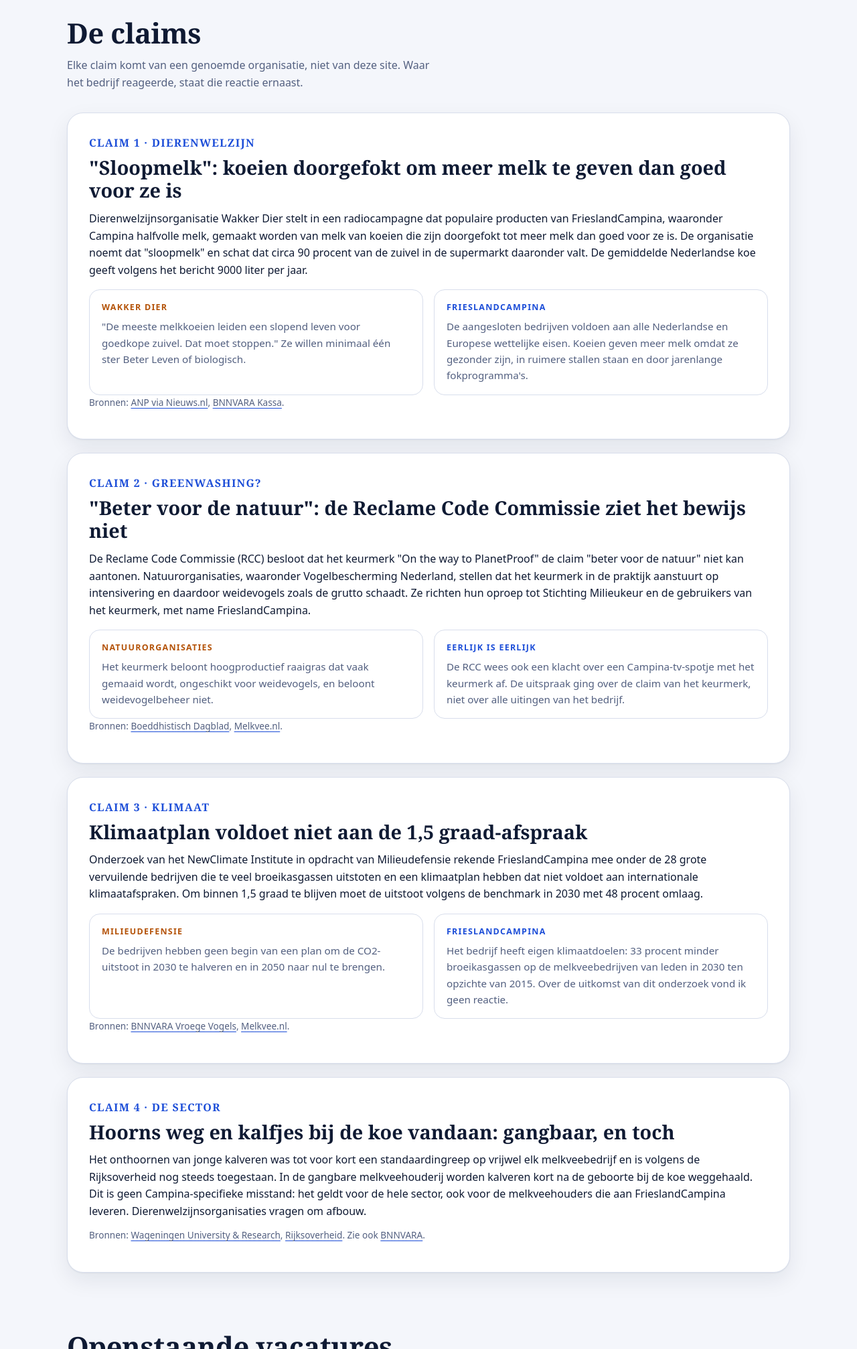
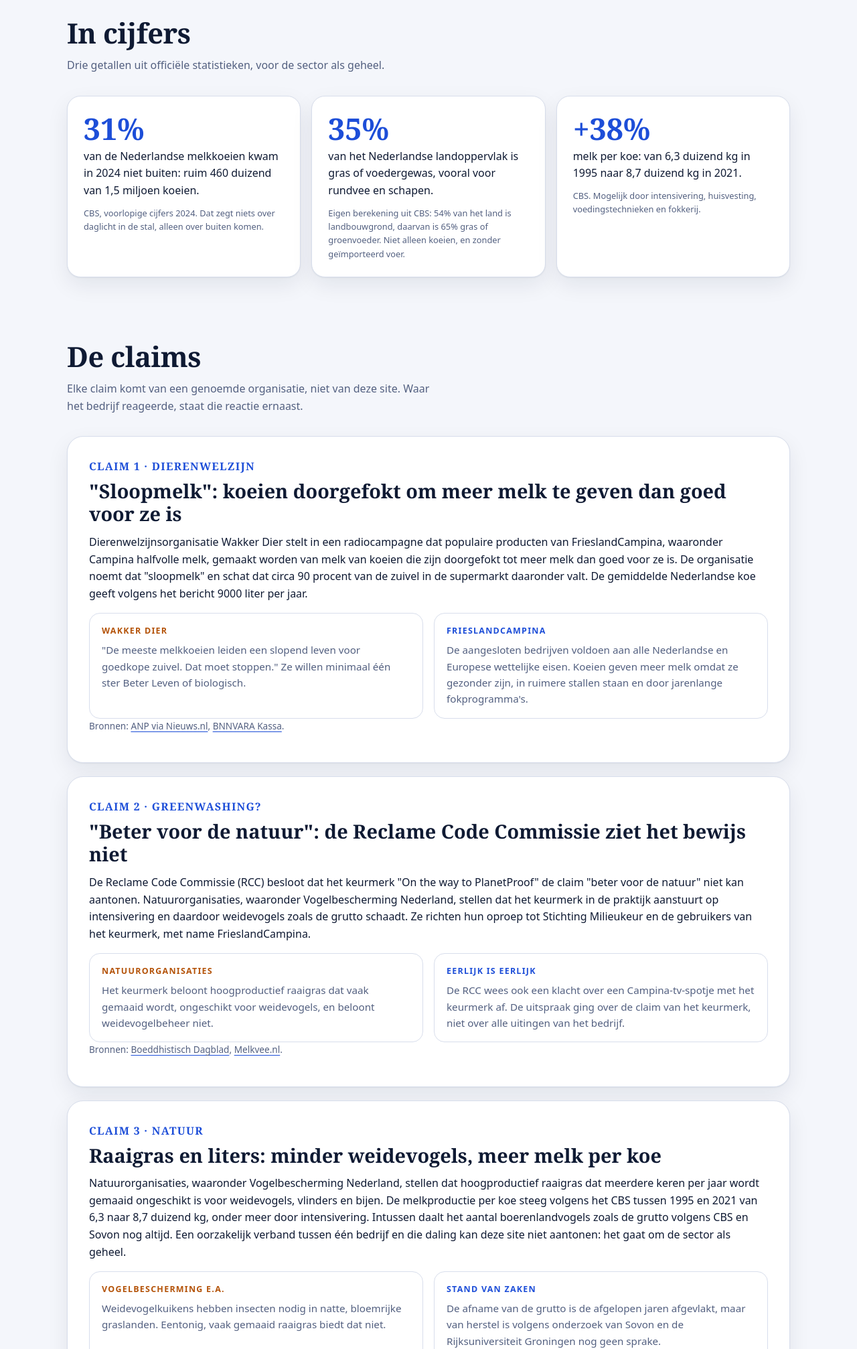
Before and after one commit to virtualdian/werkenbijcampina, a plain HTML site: page index.html in a window 1280 px wide. Shown: the part 786-2800 px from the top of the page at 67% size. Drawn offline with Linux system fonts and the light colour scheme.

Commit message:
Cijfers en raaigras/weidevogel-claim toegevoegd
Co-Authored-By: Claude Sonnet 5.5 <noreply@anthropic.com>

```diff
--- a/index.html
+++ b/index.html
@@ -59,6 +59,11 @@
   .col p { margin: 0; color: var(--muted); }
   .src { margin-top: 14px; font-size: .85rem; color: var(--muted); }
 
+  .stats { display: grid; grid-template-columns: repeat(auto-fit, minmax(240px, 1fr)); gap: 16px; margin: 0 0 8px; }
+  .stat { background: var(--card); border: 1px solid var(--line); border-radius: 20px; padding: 24px; box-shadow: var(--shadow); }
+  .stat b { display: block; font-family: Georgia, serif; font-size: 2.8rem; line-height: 1.05; color: var(--accent); }
+  .stat span { display: block; margin-top: 6px; }
+  .stat small { display: block; margin-top: 10px; color: var(--muted); font-size: .8rem; }
   .vacancies { display: grid; gap: 12px; }
   .job { display: flex; justify-content: space-between; gap: 16px; flex-wrap: wrap; align-items: center; background: var(--card); border: 1px solid var(--line); border-radius: 16px; padding: 18px 22px; }
   .job h3 { margin: 0; font-size: 1.05rem; }
@@ -87,6 +92,7 @@
   <header class="top">
     <a class="brand" href="#">Je wilt toch niet werken bij Campina?</a>
     <nav>
+      <a href="#cijfers">Cijfers</a>
       <a href="#claims">De claims</a>
       <a href="#vacatures">Vacatures</a>
       <a href="#bronnen">Bronnen</a>
@@ -104,6 +110,16 @@
       </div>
       <p id="reply" role="status" aria-live="polite"></p>
     </div>
+
+    <section id="cijfers">
+      <h2 class="reveal">In cijfers</h2>
+      <p class="sub reveal">Drie getallen uit officiële statistieken, voor de sector als geheel.</p>
+      <div class="stats reveal">
+        <div class="stat"><b>31%</b><span>van de Nederlandse melkkoeien kwam in 2024 niet buiten: ruim 460 duizend van 1,5 miljoen koeien.</span><small>CBS, voorlopige cijfers 2024. Dat zegt niets over daglicht in de stal, alleen over buiten komen.</small></div>
+        <div class="stat"><b>35%</b><span>van het Nederlandse landoppervlak is gras of voedergewas, vooral voor rundvee en schapen.</span><small>Eigen berekening uit CBS: 54% van het land is landbouwgrond, daarvan is 65% gras of groenvoeder. Niet alleen koeien, en zonder geïmporteerd voer.</small></div>
+        <div class="stat"><b>+38%</b><span>melk per koe: van 6,3 duizend kg in 1995 naar 8,7 duizend kg in 2021.</span><small>CBS. Mogelijk door intensivering, huisvesting, voedingstechnieken en fokkerij.</small></div>
+      </div>
+    </section>
 
     <section id="claims">
       <h2 class="reveal">De claims</h2>
@@ -134,7 +150,18 @@
         </article>
 
         <article class="claim reveal">
-          <span class="n">Claim 3 · Klimaat</span>
+          <span class="n">Claim 3 · Natuur</span>
+          <h3>Raaigras en liters: minder weidevogels, meer melk per koe</h3>
+          <p>Natuurorganisaties, waaronder Vogelbescherming Nederland, stellen dat hoogproductief raaigras dat meerdere keren per jaar wordt gemaaid ongeschikt is voor weidevogels, vlinders en bijen. De melkproductie per koe steeg volgens het CBS tussen 1995 en 2021 van 6,3 naar 8,7 duizend kg, onder meer door intensivering. Intussen daalt het aantal boerenlandvogels zoals de grutto volgens CBS en Sovon nog altijd. Een oorzakelijk verband tussen één bedrijf en die daling kan deze site niet aantonen: het gaat om de sector als geheel.</p>
+          <div class="cols">
+            <div class="col them"><b>Vogelbescherming e.a.</b><p>Weidevogelkuikens hebben insecten nodig in natte, bloemrijke graslanden. Eentonig, vaak gemaaid raaigras biedt dat niet.</p></div>
+            <div class="col us"><b>Stand van zaken</b><p>De afname van de grutto is de afgelopen jaren afgevlakt, maar van herstel is volgens onderzoek van Sovon en de Rijksuniversiteit Groningen nog geen sprake.</p></div>
+          </div>
+          <p class="src">Bronnen: <a href="https://boeddhistischdagblad.nl/nieuws/210069-onjuiste-natuurclaim-keurmerk-on-the-way-to-planetproof" rel="noopener">Boeddhistisch Dagblad</a>, <a href="https://www.binnenlandsbestuur.nl/ruimte-en-milieu/natuur-en-milieu/aantal-weidevogels-blijft-hard-dalen" rel="noopener">Binnenlands Bestuur (CBS en Sovon)</a>, <a href="https://nos.nl/l/2593188" rel="noopener">NOS</a>, <a href="https://www.cbs.nl/nl-nl/longread/statistische-trends/2022/de-verduurzaming-van-de-landbouw-deel-i-productie-en-verbruik?onepage=true" rel="noopener">CBS</a>.</p>
+        </article>
+
+        <article class="claim reveal">
+          <span class="n">Claim 4 · Klimaat</span>
           <h3>Klimaatplan voldoet niet aan de 1,5 graad-afspraak</h3>
           <p>Onderzoek van het NewClimate Institute in opdracht van Milieudefensie rekende FrieslandCampina mee onder de 28 grote vervuilende bedrijven die te veel broeikasgassen uitstoten en een klimaatplan hebben dat niet voldoet aan internationale klimaatafspraken. Om binnen 1,5 graad te blijven moet de uitstoot volgens de benchmark in 2030 met 48 procent omlaag.</p>
           <div class="cols">
@@ -145,7 +172,7 @@
         </article>
 
         <article class="claim reveal">
-          <span class="n">Claim 4 · De sector</span>
+          <span class="n">Claim 5 · De sector</span>
           <h3>Hoorns weg en kalfjes bij de koe vandaan: gangbaar, en toch</h3>
           <p>Het onthoornen van jonge kalveren was tot voor kort een standaardingreep op vrijwel elk melkveebedrijf en is volgens de Rijksoverheid nog steeds toegestaan. In de gangbare melkveehouderij worden kalveren kort na de geboorte bij de koe weggehaald. Dit is geen Campina-specifieke misstand: het geldt voor de hele sector, ook voor de melkveehouders die aan FrieslandCampina leveren. Dierenwelzijnsorganisaties vragen om afbouw.</p>
           <p class="src">Bronnen: <a href="https://edepot.wur.nl/701185" rel="noopener">Wageningen University &amp; Research</a>, <a href="https://www.rijksoverheid.nl/themas/klimaat-milieu-en-natuur/dierenwelzijn/dierenwelzijn-productiedieren" rel="noopener">Rijksoverheid</a>. Zie ook <a href="https://www.bnnvara.nl/artikelen/minder-dierenleed-als-een-kalfje-bij-de-koe-blijft" rel="noopener">BNNVARA</a>.</p>
@@ -179,6 +206,10 @@
         <li>Melkvee.nl, <a href="https://melkvee.nl/artikel/239637-klacht-over-campina-spotje-afgewezen" rel="noopener">"Klacht over Campina-spotje afgewezen"</a>.</li>
         <li>BNNVARA Vroege Vogels, <a href="https://www.bnnvara.nl/vroegevogels/artikelen/klimaatplannen-van-grote-bedrijven-schieten-tekort" rel="noopener">"Klimaatplannen van grote bedrijven schieten tekort"</a>.</li>
         <li>Melkvee.nl, <a href="https://melkvee.nl/artikel/465739-frieslandcampina-wil-in-2050-klimaatneutrale-zuivel-produceren" rel="noopener">"FrieslandCampina wil in 2050 klimaatneutrale zuivel produceren"</a>.</li>
+        <li>CBS, <a href="https://www.cbs.nl/nl-nl/nieuws/2025/33/aantal-koeien-dat-permanent-op-stal-staat-toegenomen" rel="noopener">"Aantal koeien dat permanent op stal staat toegenomen"</a> (2025).</li>
+        <li>CBS, <a href="https://www.cbs.nl/nl-nl/achtergrond/2025/14/feiten-en-cijfers-over-de-landbouw" rel="noopener">"Feiten en cijfers over de landbouw"</a> (grondgebruik 2024).</li>
+        <li>CBS, <a href="https://www.cbs.nl/nl-nl/longread/statistische-trends/2022/de-verduurzaming-van-de-landbouw-deel-i-productie-en-verbruik?onepage=true" rel="noopener">"De verduurzaming van de landbouw, deel I"</a> (melkproductie per koe).</li>
+        <li>Binnenlands Bestuur, <a href="https://www.binnenlandsbestuur.nl/ruimte-en-milieu/natuur-en-milieu/aantal-weidevogels-blijft-hard-dalen" rel="noopener">"Aantal weidevogels blijft hard dalen"</a>; NOS, <a href="https://nos.nl/l/2593188" rel="noopener">over de grutto</a>.</li>
         <li>Wageningen University &amp; Research, <a href="https://edepot.wur.nl/701185" rel="noopener">publicatie over onthoornen en kalverhouderij</a>.</li>
         <li>Rijksoverheid, <a href="https://www.rijksoverheid.nl/themas/klimaat-milieu-en-natuur/dierenwelzijn/dierenwelzijn-productiedieren" rel="noopener">Dierenwelzijn productiedieren</a>.</li>
       </ul>
```
